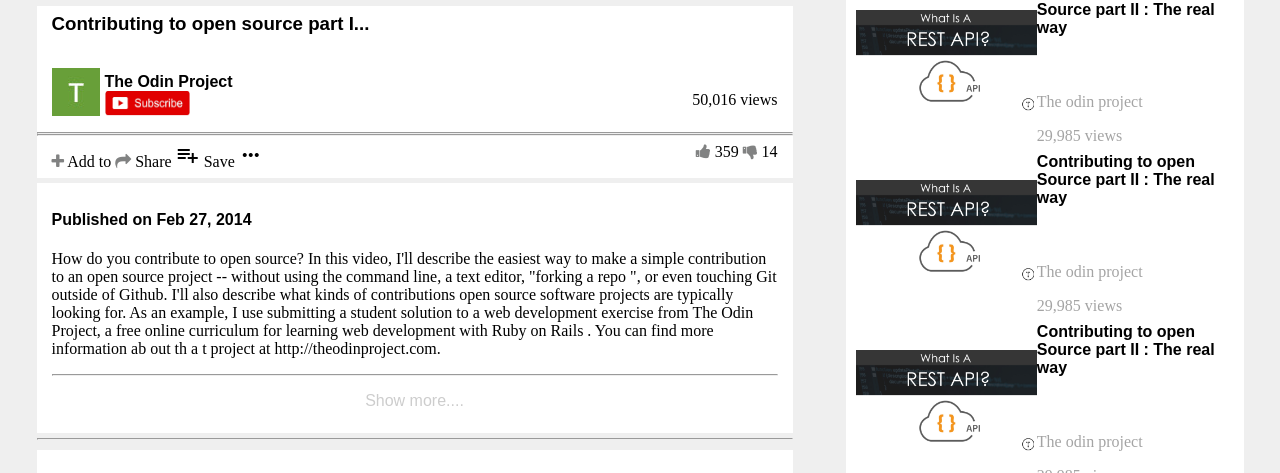
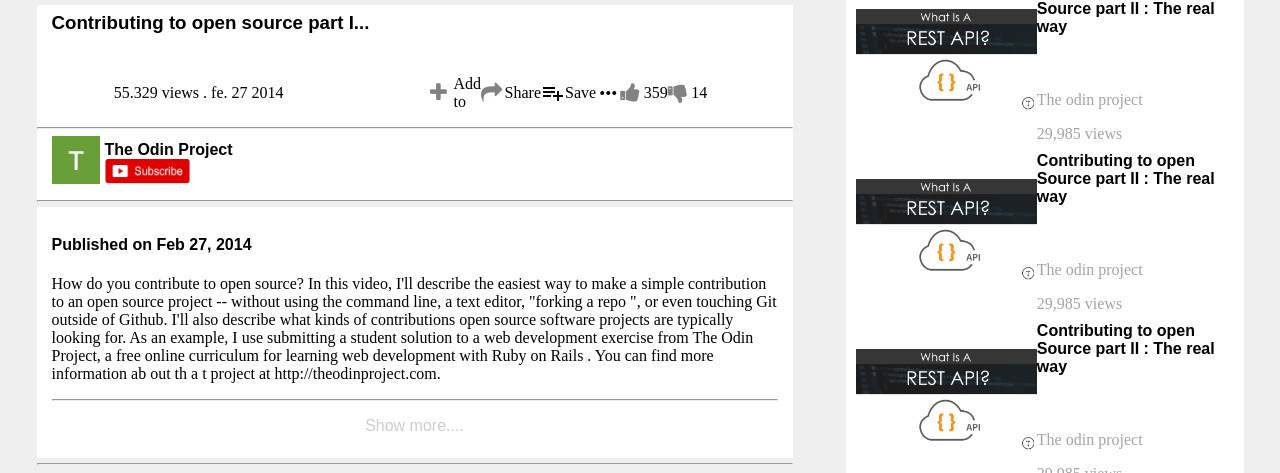
Before and after one commit to Ferm0494/-YouTube-s-video-player-page-, a plain HTML site: page index.html in a window 1280 px wide. Shown: the part 627-1100 px from the top of the page. Drawn offline with Linux system fonts and the light colour scheme; files whose address does not match are found by name.

Commit message:
fixed icons header class

```diff
--- a/assets/stylesheet/index.css
+++ b/assets/stylesheet/index.css
@@ -47,6 +47,11 @@ iframe {
 .youtubelogo {
     width: 7%;
     height: 40%;
+}
+
+.fa {
+    width: 100%;
+
 }
 
 .button {
@@ -111,6 +116,7 @@ iframe {
 
 .whitediv {
     background-color: #fff;
+
 }
 
 .blueline {
@@ -236,10 +242,6 @@ iframe {
     text-align: left;
 }
 
-#likeiconline {
-    display: flex;
-    justify-content: space-between;
-}
 
 #channeliconline {
     display: flex;
@@ -255,10 +257,6 @@ iframe {
 #spancontainingtitlesubbutton {
     float: right;
     margin: 5px;
-}
-
-#buttoncontroller1 {
-    width: 50%;
 }
 
 #loading {
--- a/index.html
+++ b/index.html
@@ -66,8 +66,29 @@
 
             <div>
                 <div>
+
                     <div class="whitediv">
                         <h3 class="button"> Contributing to open source part I...</h3>
+                        <div class="header">
+                            <div>
+                                <span>55.329 views . fe. 27 2014</span>
+                            </div>
+                            <div class="header">
+                                <i class="fa fa-plus fa-lg" aria-hidden="true"></i>
+                                <span>Add to</span>
+                                <i class="fa fa-share fa-lg" aria-hidden="true"></i>
+                                <span>Share</span>
+                                <span class="material-icons">playlist_add</span>
+                                <span>Save</span>
+                                <span class="material-icons">more_horiz</span>
+                                <i class="fa fa-thumbs-up fa-lg" aria-hidden="true"></i>
+                                <span>359</span>
+                                <i class="fa fa-thumbs-down fa-lg" aria-hidden="true"></i>
+                                <span>14</span>
+                            </div>
+                        </div>
+                        <hr>
+
                         <div id="channeliconline">
 
                             <div class="button">
@@ -81,12 +102,6 @@
                                 </div>
 
                             </div>
-
-
-                            <div class="button">
-                                <p>50,016 views</p>
-
-                            </div>
                         </div>
 
                     </div>
@@ -97,33 +112,8 @@
                 </div>
 
                 <div>
-                    <hr>
-                    <div class="button whitediv" id="likeiconline">
-                        <div id="buttoncontroller1">
-                            <i class="fa fa-plus" aria-hidden="true"></i>
-                            <span>Add to</span>
-                            <i class="fa fa-share" aria-hidden="true"></i>
-                            <span>Share</span>
-                            <span class="material-icons">
-                                playlist_add
-                                </span>
-
-                            <span>Save</span>
-                            <span class="material-icons">
-                                more_horiz
-                            </span>
 
 
-
-                        </div>
-
-                        <div>
-                            <i class="fa fa-thumbs-up" aria-hidden="true"></i>
-                            <span>359</span>
-                            <i class="fa fa-thumbs-down" aria-hidden="true"></i>
-                            <span>14</span>
-                        </div>
-                    </div>
                     <div class="whitediv button staticpbm ">
                         <h4>Published on Feb 27, 2014</h4>
                         <p id="videodescription">How do you contribute to open source? In this video, I'll describe the easiest way to make a simple contribution to an open source project -- without using the command line, a text editor, "forking a repo ", or even touching Git
```
